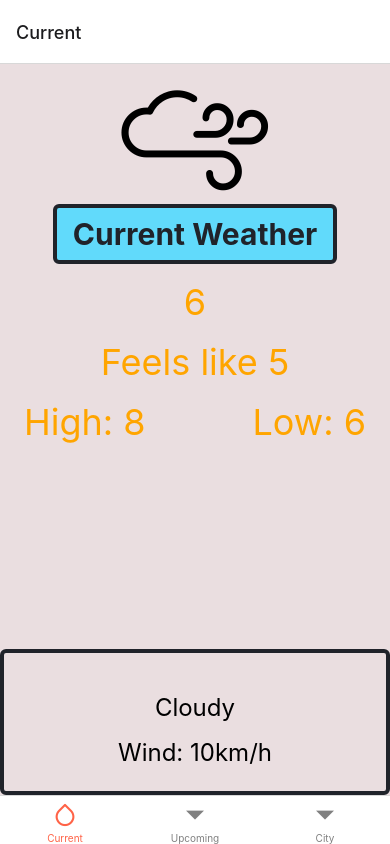
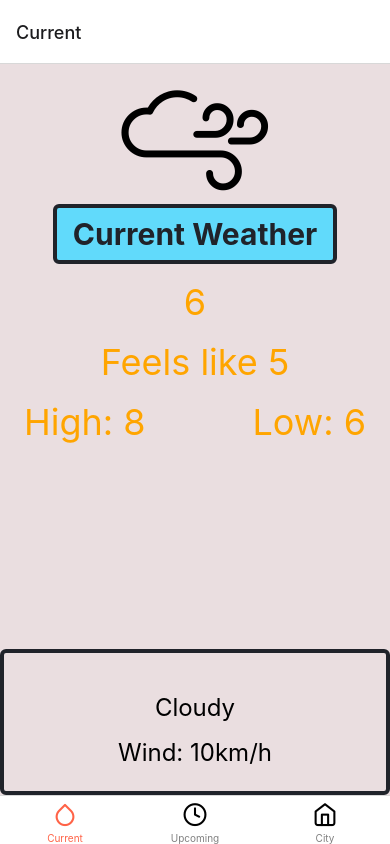
Before and after one commit to Lambersonistaken/ReactNativeCourse, a React Native app in the folder WeatherApp/: screen / in a window 390 px wide. Built offline with nearby package versions, Linux system fonts and the light colour scheme.

Commit message:
tab bar icons ready

```diff
--- a/WeatherApp/App.js
+++ b/WeatherApp/App.js
@@ -29,8 +29,32 @@ function App() {
             ),
           }}
         />
-        <Tab.Screen name={"Upcoming"} component={UpcomingWeather} />
-        <Tab.Screen name={"City"} component={City} />
+        <Tab.Screen
+          name={"Upcoming"}
+          component={UpcomingWeather}
+          options={{
+            tabBarIcon: ({ focused }) => (
+              <Feather
+                name={"clock"}
+                size={25}
+                color={focused ? "tomato" : "black"}
+              />
+            ),
+          }}
+        />
+        <Tab.Screen
+          name={"City"}
+          component={City}
+          options={{
+            tabBarIcon: ({ focused }) => (
+              <Feather
+                name={"home"}
+                size={25}
+                color={focused ? "tomato" : "black"}
+              />
+            ),
+          }}
+        />
       </Tab.Navigator>
     </NavigationContainer>
   );
```
